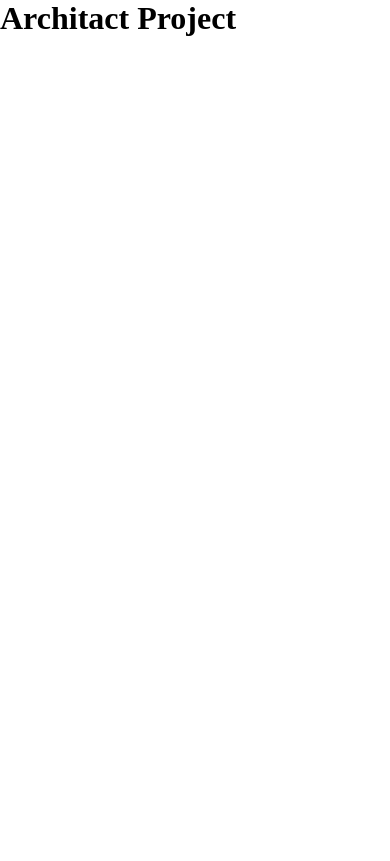
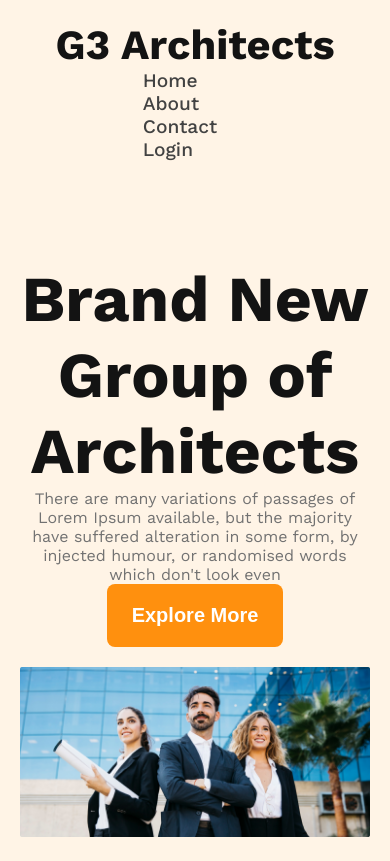
Before and after one commit to HprogrammerArif/architect-project, a plain HTML site: page index.html in a window 390 px wide. Drawn offline with nearby package versions, Linux system fonts and the light colour scheme.

Commit message:
added header section with responsive

```diff
--- a/index.html
+++ b/index.html
@@ -7,6 +7,30 @@
   <link rel="stylesheet" href="style.css">
 </head>
 <body>
-  <h1>Architact Project</h1>
+  <header>
+   <nav>
+    <h3 class="nav-title">G3 Architects</h3>
+    <ul>
+      <li><a href="">Home</a></li>
+      <li><a href="">About</a></li>
+      <li><a href="">Contact</a></li>
+      <li><a href="">Login</a></li>
+    </ul>
+   </nav>
+   <div class="banner">
+    <div class="banner-contant">
+      <h1 class="banner-heading">Brand New Group of Architects</h1>
+      <p class="banner-description">There are many variations of passages of Lorem Ipsum available, but the majority have suffered alteration in some form, by injected humour, or randomised words which don't look even</p>
+      <button class="btn-primary">Explore More</button>
+    </div>
+    <img src="images/banner.png" alt="" srcset="">
+   </div>
+  </header>
+  <main>
+
+  </main>
+  <footer>
+
+  </footer>
 </body>
 </html>
--- a/style.css
+++ b/style.css
@@ -1,5 +1,95 @@
+/* Work Sans Font */
+@import url('https://fonts.googleapis.com/css2?family=Work+Sans:wght@400;500;700;800&display=swap');
+
 *{
   margin: 0;
   padding: 0;
   box-sizing: border-box;
 }
+body {
+  font-family: 'Work Sans', sans-serif;
+}
+
+/* SHARE STYLE */
+.btn-primary {
+  background-color: #FF900E;
+  border: none;
+  border-radius: 8px;
+  color: #FFF;
+  padding: 20px 25px;
+  font-size: 1.25rem;
+  font-weight: 700;
+  cursor: pointer;
+}
+
+/* HEADER STYLES */
+header {
+  background: rgba(255, 144, 14, 0.10);
+  padding: 50px 200px;
+}
+nav {
+  display: flex;
+  justify-content: space-between;
+  align-items: center;
+  margin-bottom: 100px;
+}
+.nav-title {
+  font-size: 2.6rem;
+  font-weight: 700;
+  color: #131313;
+}
+nav > ul {
+  display: flex;
+}
+nav li {
+  list-style: none;
+  margin-right: 30px;
+  font-size: 1.2rem;
+  font-weight: 500;
+}
+nav li a {
+  text-decoration: none;
+  color: #424242;
+}
+
+/* BANNER STYLES */
+.banner-contant {
+  max-width: 800px;
+  margin: 0 auto;
+  text-align: center;
+}
+.banner-heading {
+  font-size: 4rem;
+  font-weight: 700;
+  color: #131313;
+}
+.banner-description {
+  color: #727272;
+}
+.banner img {
+  margin-top: 20px;
+  width: 100%;
+}
+
+/* Responsive Media Queries */
+/* MOBILE DEVICE */
+@media screen and (max-width:576px) {
+  header {
+    padding: 20px;
+  }
+  nav {
+    flex-direction: column;
+  }
+  nav > ul {
+    flex-direction: column;
+  }
+}
+/* MEDIUM DEVICES */
+@media screen and (min-width: 576px) and (max-width: 960px) {
+  nav {
+    flex-direction: column;
+  }
+  header {
+    padding: 50px;
+  }
+}
```
